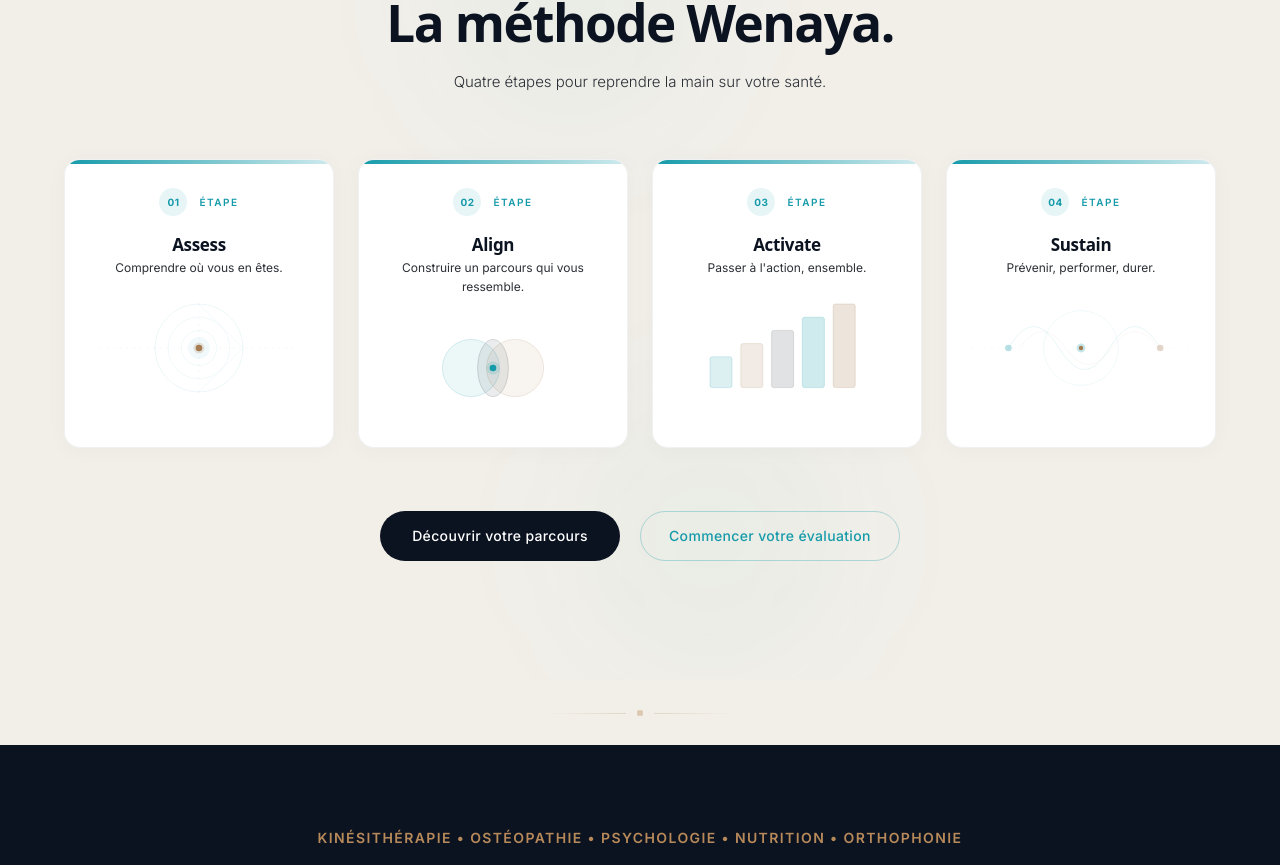
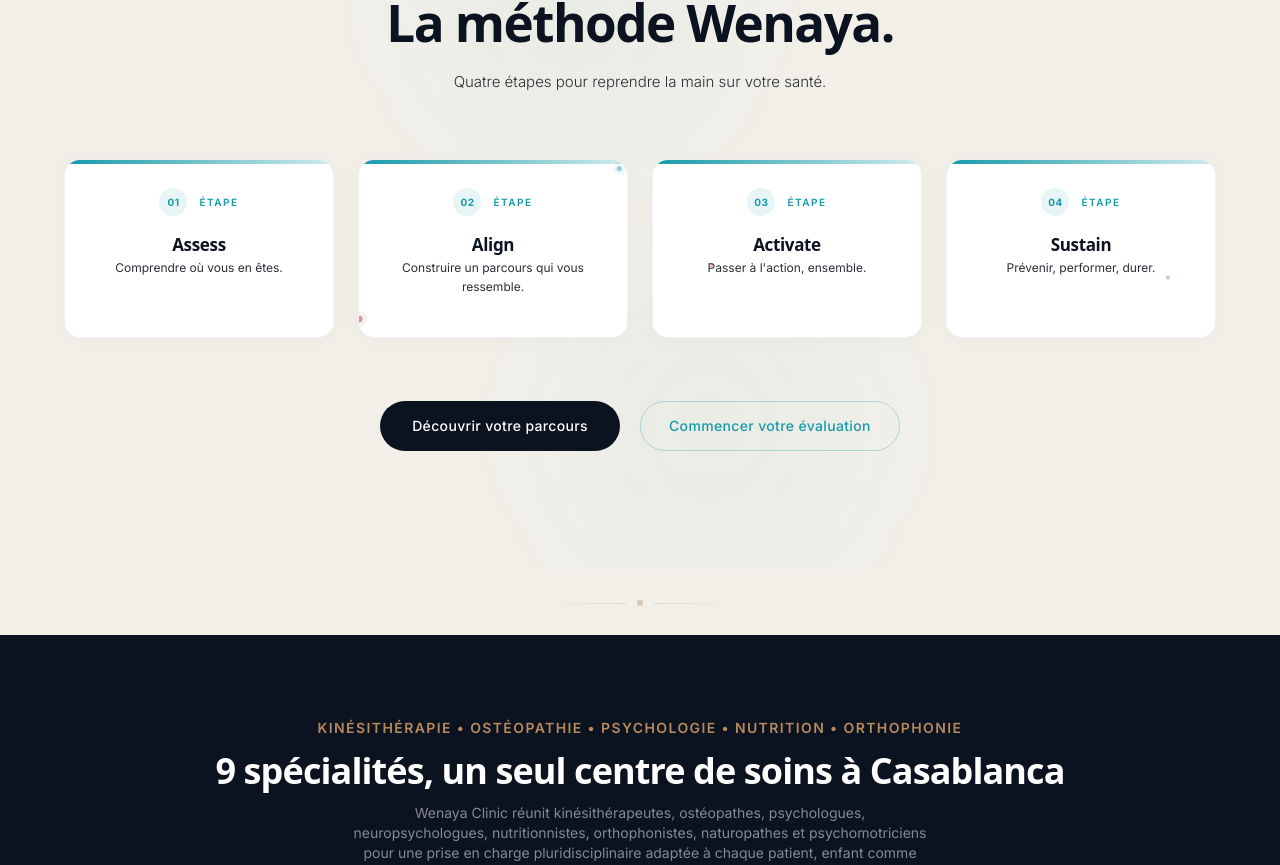
Before and after one commit to Badr-ma/wenaya, a Next.js app: page / in a window 1280 px wide. Shown: the part 1055-1920 px from the top of the page. Built offline with nearby package versions, Linux system fonts and the light colour scheme; a web font is replaced by a local one.

Commit message:
HiggsField particle animation inside each method card

```diff
--- a/src/components/HiggsField.tsx
+++ b/src/components/HiggsField.tsx
@@ -14,7 +14,7 @@
   connections: number;
 }
 
-export default function HiggsField({ className = "" }: { className?: string }) {
+export default function HiggsField({ className = "", parentRef }: { className?: string; parentRef?: React.RefObject<HTMLElement | null> }) {
   const canvasRef = useRef<HTMLCanvasElement>(null);
   const mouseRef = useRef({ x: 0, y: 0, active: false });
 
@@ -26,20 +26,26 @@
     if (!ctx) return;
 
     const dpr = window.devicePixelRatio || 1;
-    let w = window.innerWidth;
-    let h = window.innerHeight;
+    const getSize = () => {
+      if (parentRef?.current) {
+        const rect = parentRef.current.getBoundingClientRect();
+        return { w: rect.width, h: rect.height };
+      }
+      return { w: window.innerWidth, h: window.innerHeight };
+    };
+    let { w, h } = getSize();
     canvas.width = w * dpr;
     canvas.height = h * dpr;
     ctx.scale(dpr, dpr);
-
-    const particles: Particle[] = [];
-    const count = Math.min(80, Math.floor((w * h) / 18000));
 
     const palette = [
       [184, 138, 90],
       [21, 154, 169],
       [170, 65, 42],
     ];
+
+    const particles: Particle[] = [];
+    const count = Math.min(80, Math.floor((w * h) / 18000));
 
     for (let i = 0; i < count; i++) {
       const mass = 0.2 + Math.random() * 1.8;
@@ -56,23 +62,30 @@
       });
     }
 
-    const onMouse = (e: MouseEvent) => {
-      mouseRef.current.x = e.clientX;
-      mouseRef.current.y = e.clientY;
+    const onMouse = (e: Event) => {
+      const me = e as MouseEvent;
+      if (parentRef?.current) {
+        const rect = parentRef.current.getBoundingClientRect();
+        mouseRef.current.x = me.clientX - rect.left;
+        mouseRef.current.y = me.clientY - rect.top;
+      } else {
+        mouseRef.current.x = me.clientX;
+        mouseRef.current.y = me.clientY;
+      }
       mouseRef.current.active = true;
     };
     const onLeave = () => {
       mouseRef.current.active = false;
     };
 
-    window.addEventListener("mousemove", onMouse);
-    window.addEventListener("mouseleave", onLeave);
+    const eventTarget = parentRef?.current || window;
+    eventTarget.addEventListener("mousemove", onMouse);
+    eventTarget.addEventListener("mouseleave", onLeave);
 
     let animId: number;
 
     const draw = () => {
-      const ww = window.innerWidth;
-      const hh = window.innerHeight;
+      const { w: ww, h: hh } = getSize();
 
       ctx.clearRect(0, 0, ww, hh);
 
@@ -170,8 +183,9 @@
     draw();
 
     const resize = () => {
-      w = window.innerWidth;
-      h = window.innerHeight;
+      const size = getSize();
+      w = size.w;
+      h = size.h;
       canvas.width = w * dpr;
       canvas.height = h * dpr;
       ctx.scale(dpr, dpr);
@@ -180,8 +194,8 @@
 
     return () => {
       cancelAnimationFrame(animId);
-      window.removeEventListener("mousemove", onMouse);
-      window.removeEventListener("mouseleave", onLeave);
+      eventTarget.removeEventListener("mousemove", onMouse);
+      eventTarget.removeEventListener("mouseleave", onLeave);
       window.removeEventListener("resize", resize);
     };
   }, []);
--- a/src/components/HowItWorks.tsx
+++ b/src/components/HowItWorks.tsx
@@ -3,88 +3,30 @@
 import { useRef, useEffect, useCallback } from "react";
 import { gsap } from "gsap";
 import { ScrollTrigger } from "gsap/ScrollTrigger";
+import HiggsField from "./HiggsField";
 
 gsap.registerPlugin(ScrollTrigger);
-
-const colors = {
-  teal: "#159AA9",
-  bronze: "#A67C52",
-  navy: "#0B1220",
-  graphite: "#2B2F36",
-};
 
 const steps = [
   {
     number: "01",
     title: "Assess",
     subtitle: "Comprendre où vous en êtes.",
-    icon: (
-      <svg viewBox="0 0 200 100" className="w-full h-auto" fill="none">
-        <circle cx="100" cy="50" r="40" stroke={colors.teal} strokeWidth="0.5" opacity="0.15" />
-        <circle cx="100" cy="50" r="28" stroke={colors.teal} strokeWidth="0.5" opacity="0.12" />
-        <circle cx="100" cy="50" r="16" stroke={colors.teal} strokeWidth="0.5" opacity="0.12" />
-        <circle cx="100" cy="50" r="10" fill={colors.teal} opacity="0.06" />
-        <circle cx="100" cy="50" r="3" fill={colors.bronze} />
-        <circle cx="100" cy="50" r="5" fill={colors.bronze} opacity="0.2" />
-        <line x1="100" y1="10" x2="100" y2="90" stroke={colors.teal} strokeWidth="0.3" strokeDasharray="2 4" opacity="0.15" />
-        <line x1="10" y1="50" x2="190" y2="50" stroke={colors.teal} strokeWidth="0.3" strokeDasharray="2 4" opacity="0.15" />
-        <path d="M100 10 L140 50 L100 90" stroke={colors.teal} strokeWidth="0.6" strokeLinecap="round" strokeLinejoin="round" opacity="0.08" />
-      </svg>
-    ),
   },
   {
     number: "02",
     title: "Align",
     subtitle: "Construire un parcours qui vous ressemble.",
-    icon: (
-      <svg viewBox="0 0 200 100" className="w-full h-auto" fill="none">
-        <circle cx="80" cy="50" r="26" fill={colors.teal} opacity="0.08" />
-        <circle cx="120" cy="50" r="26" fill={colors.bronze} opacity="0.08" />
-        <circle cx="80" cy="50" r="26" stroke={colors.teal} strokeWidth="0.5" opacity="0.3" />
-        <circle cx="120" cy="50" r="26" stroke={colors.bronze} strokeWidth="0.5" opacity="0.3" />
-        <ellipse cx="100" cy="50" rx="14" ry="26" fill={colors.navy} opacity="0.08" />
-        <ellipse cx="100" cy="50" rx="14" ry="26" stroke={colors.navy} strokeWidth="0.5" opacity="0.25" />
-        <circle cx="100" cy="50" r="3" fill={colors.teal} />
-        <circle cx="100" cy="50" r="6" fill={colors.teal} opacity="0.15" />
-      </svg>
-    ),
   },
   {
     number: "03",
     title: "Activate",
     subtitle: "Passer à l'action, ensemble.",
-    icon: (
-      <svg viewBox="0 0 200 100" className="w-full h-auto" fill="none">
-        <rect x="30" y="58" width="20" height="28" rx="2" fill={colors.teal} opacity="0.15" />
-        <rect x="30" y="58" width="20" height="28" rx="2" stroke={colors.teal} strokeWidth="0.5" opacity="0.3" />
-        <rect x="58" y="46" width="20" height="40" rx="2" fill={colors.bronze} opacity="0.15" />
-        <rect x="58" y="46" width="20" height="40" rx="2" stroke={colors.bronze} strokeWidth="0.5" opacity="0.3" />
-        <rect x="86" y="34" width="20" height="52" rx="2" fill={colors.navy} opacity="0.12" />
-        <rect x="86" y="34" width="20" height="52" rx="2" stroke={colors.navy} strokeWidth="0.5" opacity="0.2" />
-        <rect x="114" y="22" width="20" height="64" rx="2" fill={colors.teal} opacity="0.2" />
-        <rect x="114" y="22" width="20" height="64" rx="2" stroke={colors.teal} strokeWidth="0.5" opacity="0.35" />
-        <rect x="142" y="10" width="20" height="76" rx="2" fill={colors.bronze} opacity="0.2" />
-        <rect x="142" y="10" width="20" height="76" rx="2" stroke={colors.bronze} strokeWidth="0.5" opacity="0.35" />
-      </svg>
-    ),
   },
   {
     number: "04",
     title: "Sustain",
     subtitle: "Prévenir, performer, durer.",
-    icon: (
-      <svg viewBox="0 0 200 100" className="w-full h-auto" fill="none">
-        <circle cx="100" cy="50" r="34" stroke={colors.teal} strokeWidth="0.5" opacity="0.12" />
-        <path d="M34 50 C50 24, 64 24, 80 50 C96 76, 110 76, 126 50 C142 24, 156 24, 172 50" stroke={colors.teal} strokeWidth="0.6" strokeLinecap="round" opacity="0.15" />
-        <path d="M44 50 C58 30, 72 30, 86 50 C100 70, 114 70, 128 50 C142 30, 156 30, 170 50" stroke={colors.bronze} strokeWidth="0.4" strokeLinecap="round" opacity="0.12" />
-        <circle cx="100" cy="50" r="4" fill={colors.teal} opacity="0.25" />
-        <circle cx="100" cy="50" r="2" fill={colors.bronze} />
-        <circle cx="34" cy="50" r="3" fill={colors.teal} opacity="0.3" />
-        <circle cx="172" cy="50" r="3" fill={colors.bronze} opacity="0.3" />
-        <line x1="0" y1="50" x2="34" y2="50" stroke={colors.teal} strokeWidth="0.3" strokeDasharray="2 4" opacity="0.1" />
-        <line x1="172" y1="50" x2="200" y2="50" stroke={colors.bronze} strokeWidth="0.3" strokeDasharray="2 4" opacity="0.1" />
-      </svg>
-    ),
   },
 ];
 
@@ -93,10 +35,17 @@
   const headingRef = useRef<HTMLDivElement>(null);
   const subheadingRef = useRef<HTMLDivElement>(null);
   const stepRefs = useRef<(HTMLDivElement | null)[]>([null, null, null, null]);
+  const cardRefs = [
+    useRef<HTMLDivElement>(null),
+    useRef<HTMLDivElement>(null),
+    useRef<HTMLDivElement>(null),
+    useRef<HTMLDivElement>(null),
+  ];
 
   const setStepRef = useCallback(
     (i: number) => (el: HTMLDivElement | null) => {
       stepRefs.current[i] = el;
+      (cardRefs[i] as React.MutableRefObject<HTMLDivElement | null>).current = el;
     },
     []
   );
@@ -163,12 +112,13 @@
             <div
               key={i}
               ref={setStepRef(i)}
-              className="bg-white rounded-2xl overflow-hidden border border-[#0B1220]/[0.06] will-change-transform transition-all duration-300 hover:border-[#159AA9]/20"
+              className="bg-white rounded-2xl overflow-hidden border border-[#0B1220]/[0.06] will-change-transform transition-all duration-300 hover:border-[#159AA9]/20 relative"
               style={{ boxShadow: "0 2px 24px rgba(0,0,0,0.03)" }}
             >
-              <div className="h-1 bg-gradient-to-r from-[#159AA9] to-[#159AA9]/20" />
+              <HiggsField parentRef={cardRefs[i]} />
+              <div className="h-1 bg-gradient-to-r from-[#159AA9] to-[#159AA9]/20 relative z-10" />
 
-              <div className="px-6 py-6 flex flex-col gap-4 items-center text-center">
+              <div className="px-6 py-6 flex flex-col gap-4 items-center text-center relative z-10">
                 <div className="flex items-center gap-3 justify-center">
                   <span className="w-7 h-7 rounded-full bg-[#159AA9]/10 flex items-center justify-center text-[10px] font-bold text-[#159AA9] tracking-wider">
                     {step.number}
@@ -187,9 +137,7 @@
                   </p>
                 </div>
 
-                <div className="mt-auto">
-                  {step.icon}
-                </div>
+                <div className="mt-auto" />
               </div>
             </div>
           ))}
```
